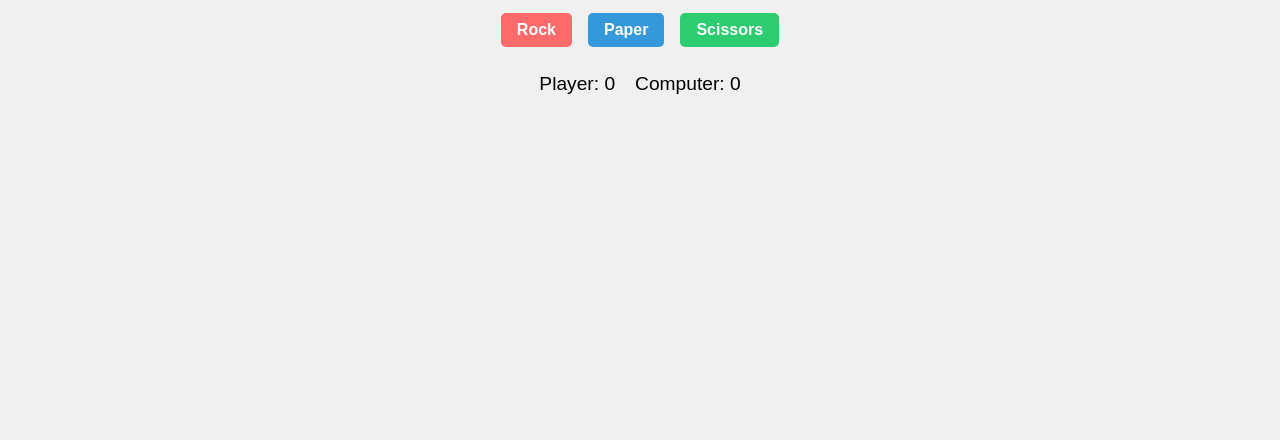
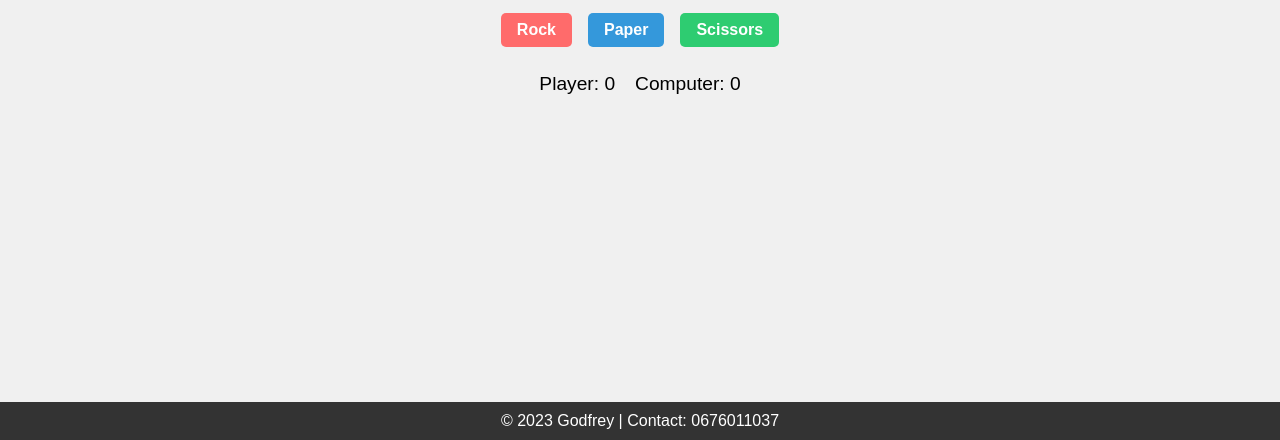
Before and after one commit to Godfrey-pixel/rock-paper-scissors, a plain HTML site: page index.html in a window 1280 px wide. Shown: the part 360-800 px from the top of the page. Drawn offline with Linux system fonts and the light colour scheme.

Commit message:
I added a footer section

```diff
--- a/index.html
+++ b/index.html
@@ -26,7 +26,11 @@
 
 
     </div>
-
+    <footer class="footer">
+        <div class="container">
+           <p>  &copy; 2023 Godfrey | Contact: <a class="contact-link" href="tel:0676011037">0676011037</a></p>
+        </div>
+    </footer>
     <script src="script.js"></script>
 </body>
 </html>
--- a/style.css
+++ b/style.css
@@ -79,10 +79,32 @@
   justify-content: space-between;
 }
 
-  .player-score, .computer-score {
+.player-score,
+.computer-score {
   margin: 10px;
 }
 
+/* Footer styles */
+.footer {
+  background-color: #333;
+  color: white;
+  padding: 10px 0;
+  text-align: center;
+  position: absolute;
+  bottom: 0;
+  width: 100%;
+}
+
+.container {
+  max-width: 960px;
+  margin: 0 auto;
+  padding: 0 20px;
+}
+
+.contact-number {
+  margin-top: 5px;
+  font-size: 0.9rem;
+}
 
 /* Responsive adjustments */
 @media (max-width: 768px) {
@@ -104,3 +126,9 @@
       padding: 0.4rem 0.8rem;
   }
 }
+
+/* Add styles for the contact link */
+.contact-link {
+  text-decoration: none; /* Remove underline */
+  color: inherit; /* Inherit color from parent element */
+}
```
Lines whose indentation alone changed are shown as unchanged.
